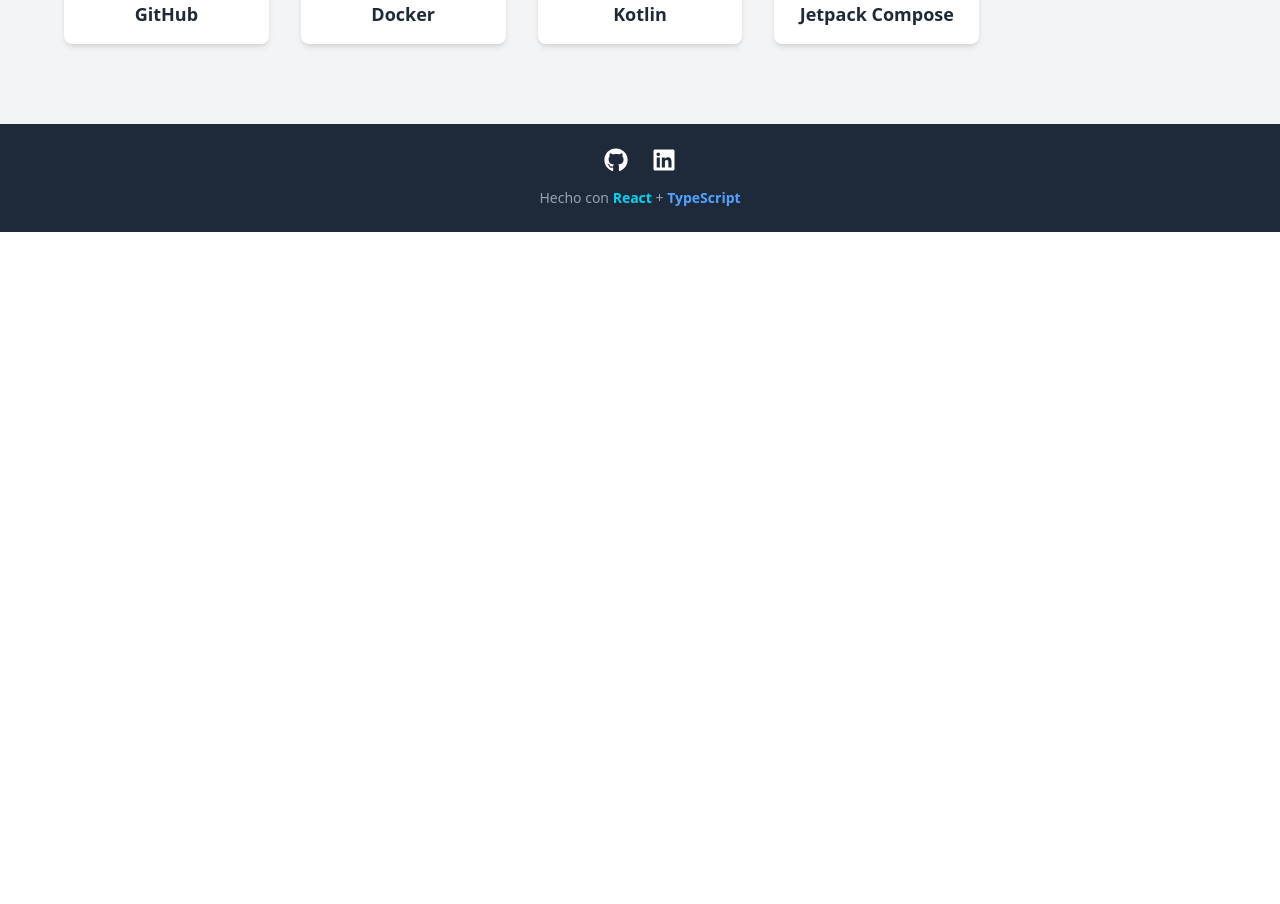
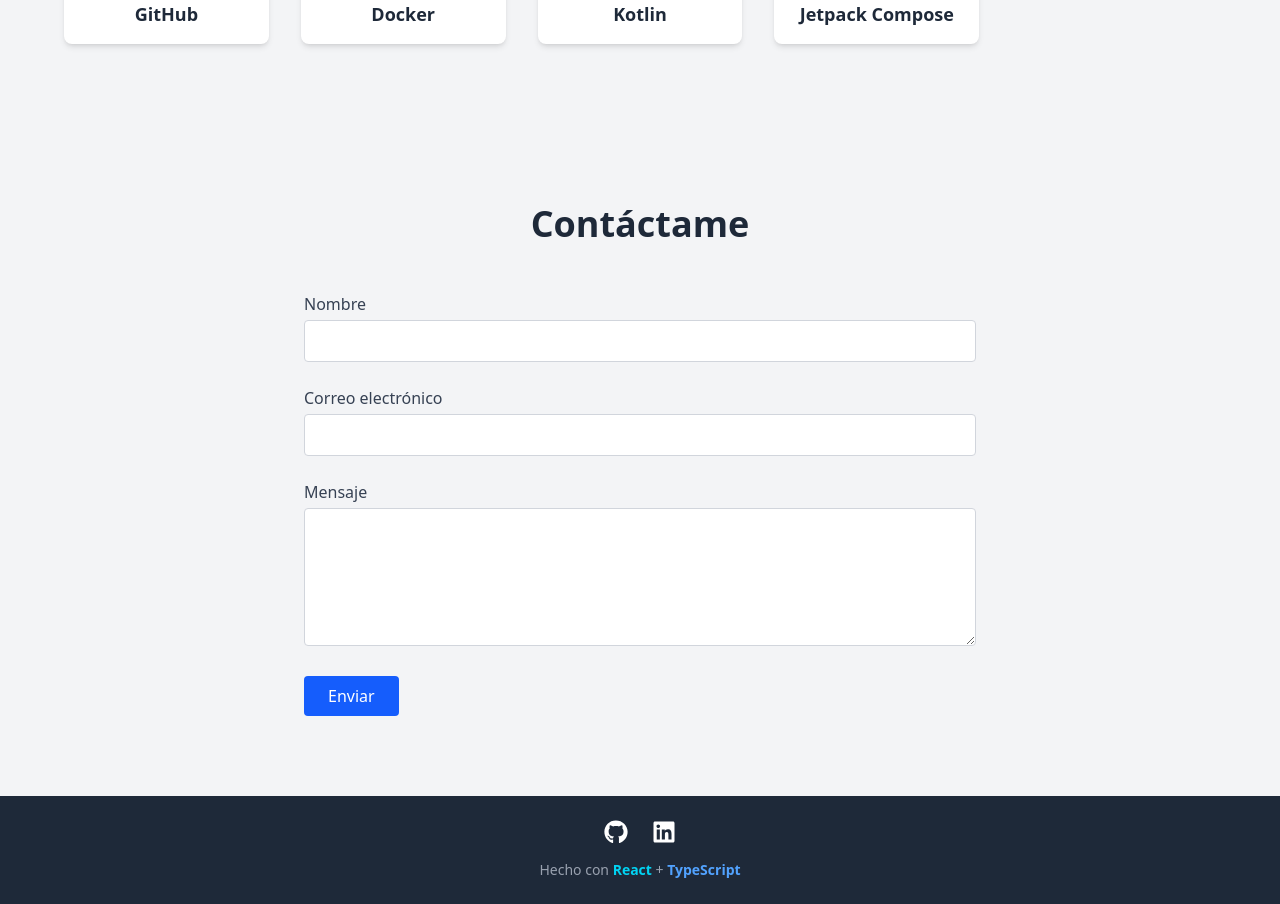
Before and after one commit to Hugoiglesiasdiaz/Portfolio, a React (Vite) app: page / in a window 1280 px wide. Shown: the part 3040-3944 px from the top of the page. Before the commit the page ends 3272 px from the top, so only its background shows below. Built offline with nearby package versions, Linux system fonts and the light colour scheme.

Commit message:
Primera versión funcional

```diff
--- a/package.json
+++ b/package.json
@@ -10,6 +10,7 @@
     "preview": "vite preview"
   },
   "dependencies": {
+    "@emailjs/browser": "^4.4.1",
     "@tailwindcss/vite": "^4.0.9",
     "react": "^19.0.0",
     "react-dom": "^19.0.0",
--- /dev/null
+++ b/src/components/ContactForm.tsx
@@ -0,0 +1,104 @@
+import React, { useState } from "react";
+import emailjs from "@emailjs/browser";
+
+const ContactForm: React.FC = () => {
+    const [form, setForm] = useState({ name: "", email: "", message: "" });
+    const [submitted, setSubmitted] = useState(false);
+
+    const handleChange = (
+        e: React.ChangeEvent<HTMLInputElement | HTMLTextAreaElement>
+    ) => {
+        const { name, value } = e.target;
+        setForm((prev) => ({ ...prev, [name]: value }));
+    };
+
+    const handleSubmit = (e: React.FormEvent) => {
+        e.preventDefault();
+
+        emailjs
+            .send(
+                import.meta.env.VITE_EMAILJS_SERVICE_ID,
+                import.meta.env.VITE_EMAILJS_TEMPLATE_ID,
+                form,
+                import.meta.env.VITE_EMAILJS_PUBLIC_KEY
+            )
+            .then(() => {
+                console.log("Enviando datos a EmailJS:", form);
+                setSubmitted(true);
+                setForm({ name: "", email: "", message: "" });
+            })
+            .catch((error: unknown) => {
+                if (error instanceof Error) {
+                    console.error("Error al enviar el mensaje:", error.message);
+                } else {
+                    console.error("Error desconocido al enviar el mensaje", error);
+                }
+            });
+
+    };
+
+    return (
+        <section className="px-6 py-20 bg-gray-100 dark:bg-gray-900">
+            <div className="max-w-6xl mx-auto">
+                <h2 className="text-4xl font-bold text-center text-gray-800 dark:text-white mb-12">
+                    Contáctame
+                </h2>
+                {submitted ? (
+                    <p className="text-green-600 dark:text-green-400 text-center">
+                        ¡Gracias por tu mensaje! Te responderé pronto.
+                    </p>
+                ) : (
+                    <form onSubmit={handleSubmit} className="space-y-6 max-w-2xl mx-auto">
+                        <div>
+                            <label className="block mb-1 font-medium text-gray-700 dark:text-gray-300">
+                                Nombre
+                            </label>
+                            <input
+                                type="text"
+                                name="name"
+                                value={form.name}
+                                onChange={handleChange}
+                                required
+                                className="w-full border border-gray-300 dark:border-gray-600 rounded px-4 py-2 bg-white dark:bg-gray-800 text-gray-900 dark:text-white"
+                            />
+                        </div>
+                        <div>
+                            <label className="block mb-1 font-medium text-gray-700 dark:text-gray-300">
+                                Correo electrónico
+                            </label>
+                            <input
+                                type="email"
+                                name="email"
+                                value={form.email}
+                                onChange={handleChange}
+                                required
+                                className="w-full border border-gray-300 dark:border-gray-600 rounded px-4 py-2 bg-white dark:bg-gray-800 text-gray-900 dark:text-white"
+                            />
+                        </div>
+                        <div>
+                            <label className="block mb-1 font-medium text-gray-700 dark:text-gray-300">
+                                Mensaje
+                            </label>
+                            <textarea
+                                name="message"
+                                value={form.message}
+                                onChange={handleChange}
+                                required
+                                rows={5}
+                                className="w-full border border-gray-300 dark:border-gray-600 rounded px-4 py-2 bg-white dark:bg-gray-800 text-gray-900 dark:text-white"
+                            ></textarea>
+                        </div>
+                        <button
+                            type="submit"
+                            className="bg-blue-600 text-white px-6 py-2 rounded hover:bg-blue-700 transition"
+                        >
+                            Enviar
+                        </button>
+                    </form>
+                )}
+            </div>
+        </section>
+    );
+};
+
+export default ContactForm;
--- a/src/components/ProjectsSection.tsx
+++ b/src/components/ProjectsSection.tsx
@@ -34,7 +34,7 @@ const projects: Project[] = [
     title: "Prácticas Universidad",
     description:
         `También se incluyen varias prácticas de la universidad como por ejemplo esta práctica
-        sobre estructuras de datos y optimización así como tests de rendimiento`,
+        sobre estructuras de datos avanzadas y optimización así como tests de rendimiento`,
     tech: ["Java"],
     image: "/images/projects/EPED.jpg",
     github: "https://github.com/Hugoiglesiasdiaz/Practica-UNED-EPED",
--- a/src/pages/App.tsx
+++ b/src/pages/App.tsx
@@ -5,6 +5,7 @@ import ProjectsSection from '../components/ProjectsSection';
 import Navbar from '../components/NavBar';
 import Footer from '../components/Footer';
 import SkillsSection from './../components/SkillsSection';
+import ContactForm from '../components/ContactForm';
 
 function App() {
   return (
@@ -32,7 +33,11 @@ function App() {
       </section>
 
       <section id="skills">
-        <SkillsSection/>
+        <SkillsSection />
+      </section>
+
+      <section id="contact">
+        <ContactForm />
       </section>
 
       <Footer />
```
Also changed, not shown: 2 other files (tests, documents, lock files or other folders).
